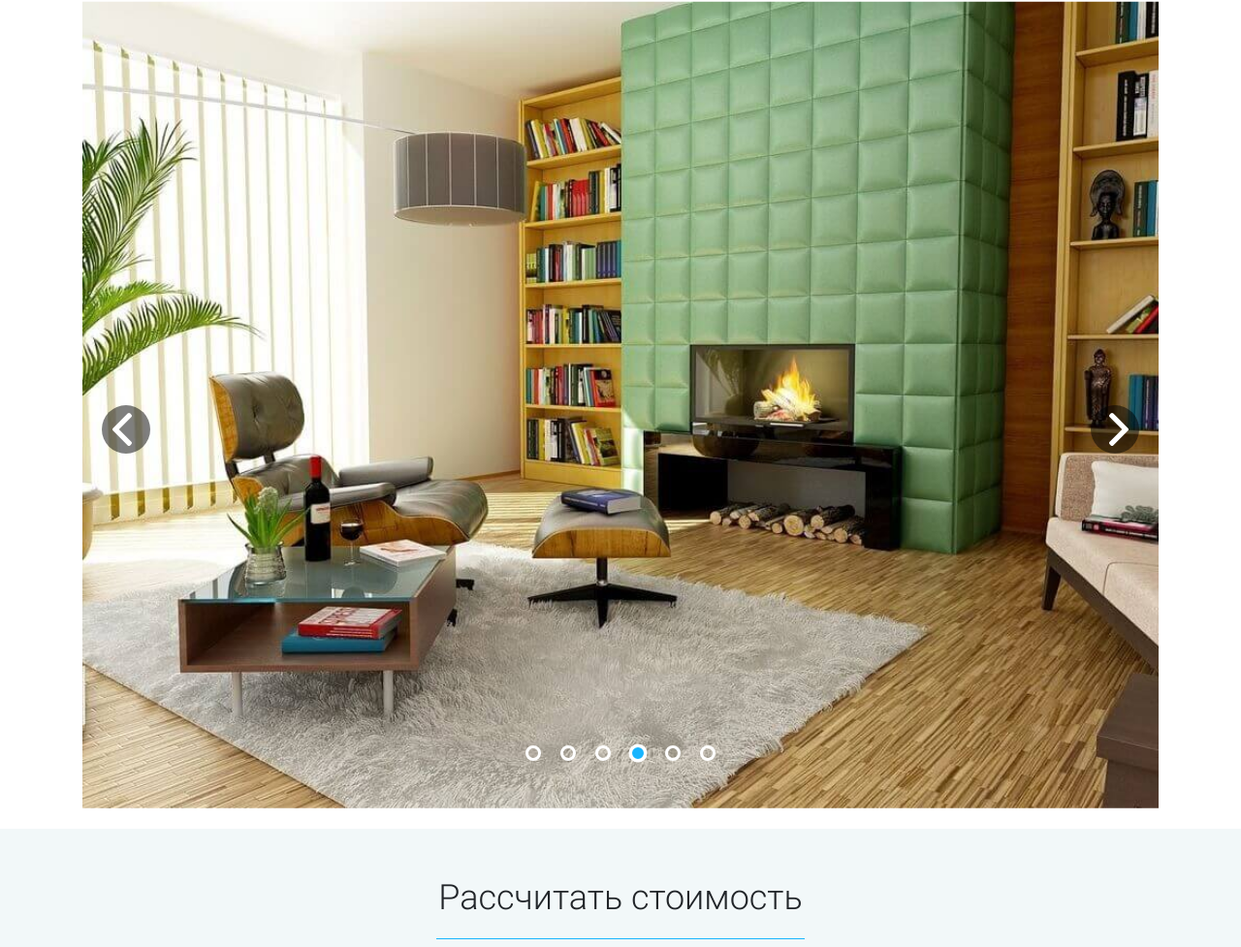
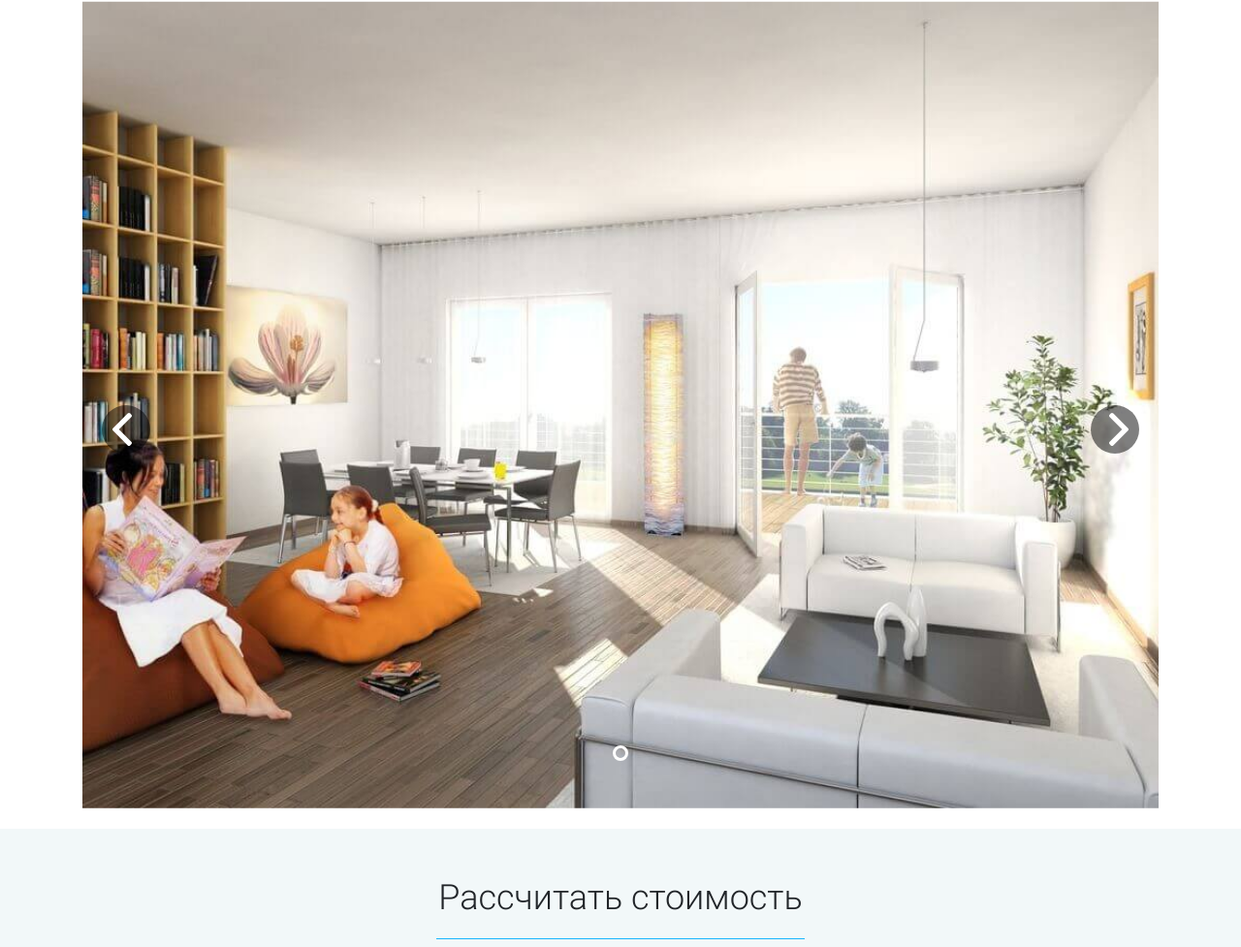
Before and after one commit to Sergey-Karpenok/3DGLO, a plain HTML site: page index.html in a window 1280 px wide. Shown: the part 1536-2513 px from the top of the page at 97% size. Drawn offline with Linux system fonts and the light colour scheme.

Commit message:
Добавил функцию addDots

```diff
--- a/index.html
+++ b/index.html
@@ -175,12 +175,12 @@
                 <a href="#" class="portfolio-btn prev" id="arrow-left"></a>
                 <a href="#" class="portfolio-btn next" id="arrow-right"></a>
                 <ul class="portfolio-dots">
-                    <li class="dot dot-active"></li>
+                    <!-- <li class="dot dot-active"></li>
                     <li class="dot"></li>
                     <li class="dot"></li>
                     <li class="dot"></li>
                     <li class="dot"></li>
-                    <li class="dot"></li>
+                    <li class="dot"></li> -->
                 </ul>
             </ul>
         </div>
--- a/script/script.js
+++ b/script/script.js
@@ -150,7 +150,8 @@ window.addEventListener('DOMContentLoaded', function() {
         const slide = document.querySelectorAll('.portfolio-item'),
             btn = document.querySelectorAll('.portfolio-btn'),
             dot = document.querySelectorAll('.dot'),
-            slider = document.querySelector('.portfolio-content');
+            slider = document.querySelector('.portfolio-content'),
+            portfolioDots = document.querySelector('.portfolio-dots');
 
         let currentSlide = 0,
             interval;
@@ -227,9 +228,30 @@ window.addEventListener('DOMContentLoaded', function() {
                 event.target.matches('.dot')) {
                 startSlide();
             }
-        })
+        });
 
-        startSlide(1500);
+        const addDots = () => {
+            let dot = document.createElement('li'),
+                dotActiv;
+
+            dot.classList.add('dot');
+            for (let i = 0; i < slide.length; i++) {
+                portfolioDots.appendChild(dot);
+                console.log('portfolioDots: ', portfolioDots);
+
+                // if (dot[0]) {
+                //     dot.classList.add('dot dot-active');
+                //     portfolioDots.appendChild(dot);
+                // } else {
+                //     dot.classList.add('dot');
+                //     portfolioDots.appendChild(dot);
+                // }
+            }
+        };
+
+        addDots();
+
+        startSlide(15000);
     };
     slider();
 
```
